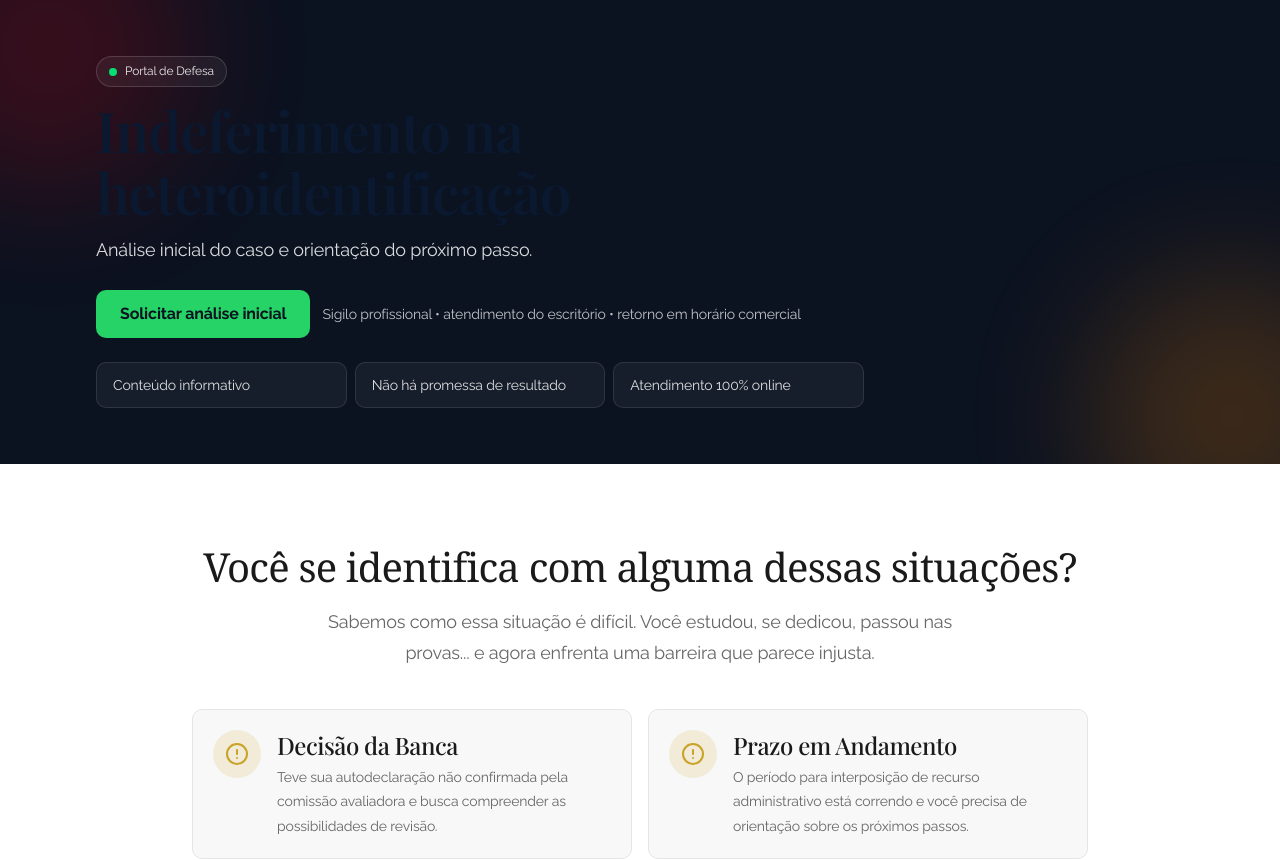
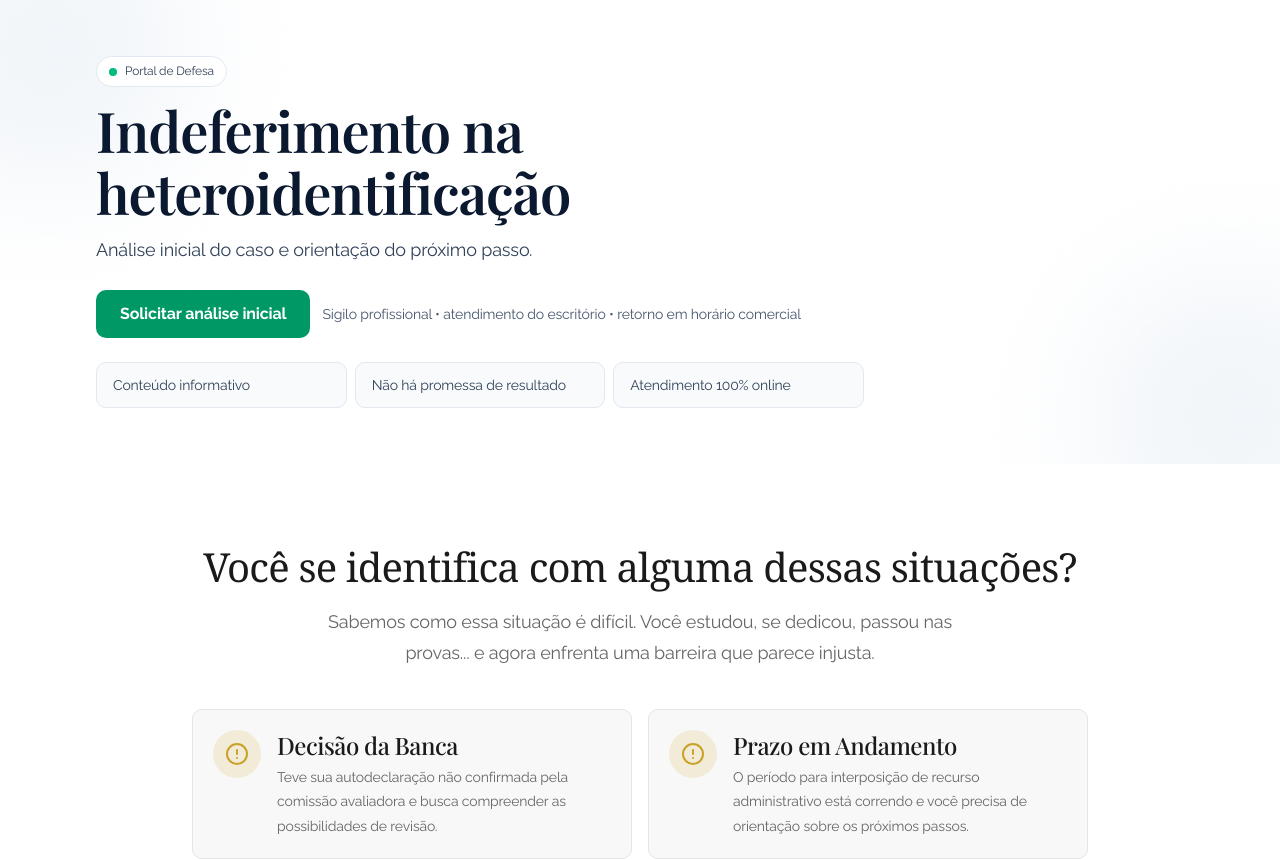
Before and after one commit to ViniciusGavioli/marcelo-colen-site, a Next.js app: page /portal-defesa-heteroidentificacao in a window 1280 px wide. Shown: the top 860 px of the page. Built offline with nearby package versions, Linux system fonts and the light colour scheme; no server answers; a web font is replaced by a local one.

Commit message:
ui(portal): shift hero to sober institutional light style

```diff
--- a/src/app/(lp)/portal-defesa-heteroidentificacao/page.tsx
+++ b/src/app/(lp)/portal-defesa-heteroidentificacao/page.tsx
@@ -87,35 +87,35 @@ function getPageSchemas() {
 
 function PortalHero() {
     return (
-        <section className="relative overflow-hidden bg-[#0B1220] text-white">
-            <div className="absolute inset-0 opacity-20">
-                <div className="absolute -top-24 -left-24 h-72 w-72 rounded-full bg-red-600 blur-3xl" />
-                <div className="absolute -bottom-24 -right-24 h-72 w-72 rounded-full bg-orange-400 blur-3xl" />
+        <section className="relative overflow-hidden bg-white">
+            <div className="absolute inset-0">
+                <div className="absolute -top-24 -left-24 h-72 w-72 rounded-full bg-slate-100 blur-3xl" />
+                <div className="absolute -bottom-24 -right-24 h-72 w-72 rounded-full bg-slate-100 blur-3xl" />
             </div>
 
             <Container className="relative z-10 py-14">
                 <div className="max-w-3xl">
-                    <p className="mb-3 inline-flex items-center gap-2 rounded-full border border-white/15 bg-white/5 px-3 py-1 text-xs text-white/90">
-                        <span className="h-2 w-2 rounded-full bg-green-400" />
+                    <p className="mb-3 inline-flex items-center gap-2 rounded-full border border-slate-200 bg-white px-3 py-1 text-xs text-slate-700">
+                        <span className="h-2 w-2 rounded-full bg-emerald-500" />
                         Portal de Defesa
                     </p>
 
-                    <h1 className="text-3xl font-extrabold leading-tight text-white sm:text-5xl">
+                    <h1 className="text-3xl font-extrabold leading-tight text-slate-900 sm:text-5xl">
                         Indeferimento na heteroidentificação
                     </h1>
 
-                    <p className="mt-3 text-base text-white/85 sm:text-lg">
+                    <p className="mt-3 text-base text-slate-700 sm:text-lg">
                         Análise inicial do caso e orientação do próximo passo.
                     </p>
 
                     <div className="mt-6 flex flex-col gap-3 sm:flex-row sm:items-center">
                         <Link
                             href="/consulta"
-                            className="inline-flex items-center justify-center rounded-xl bg-[#25D366] px-6 py-3 text-base font-bold text-[#0B1220] hover:opacity-95"
+                            className="inline-flex items-center justify-center rounded-xl bg-emerald-600 px-6 py-3 text-base font-bold text-white hover:bg-emerald-700"
                         >
                             Solicitar análise inicial
                         </Link>
-                        <div className="text-sm text-white/75">
+                        <div className="text-sm text-slate-600">
                             Sigilo profissional • atendimento do escritório • retorno em horário comercial
                         </div>
                     </div>
@@ -126,7 +126,10 @@ function PortalHero() {
                             "Não há promessa de resultado",
                             "Atendimento 100% online",
                         ].map((t) => (
-                            <div key={t} className="rounded-xl border border-white/10 bg-white/5 px-4 py-3 text-sm text-white/85">
+                            <div
+                                key={t}
+                                className="rounded-xl border border-slate-200 bg-slate-50 px-4 py-3 text-sm text-slate-700"
+                            >
                                 {t}
                             </div>
                         ))}
```
